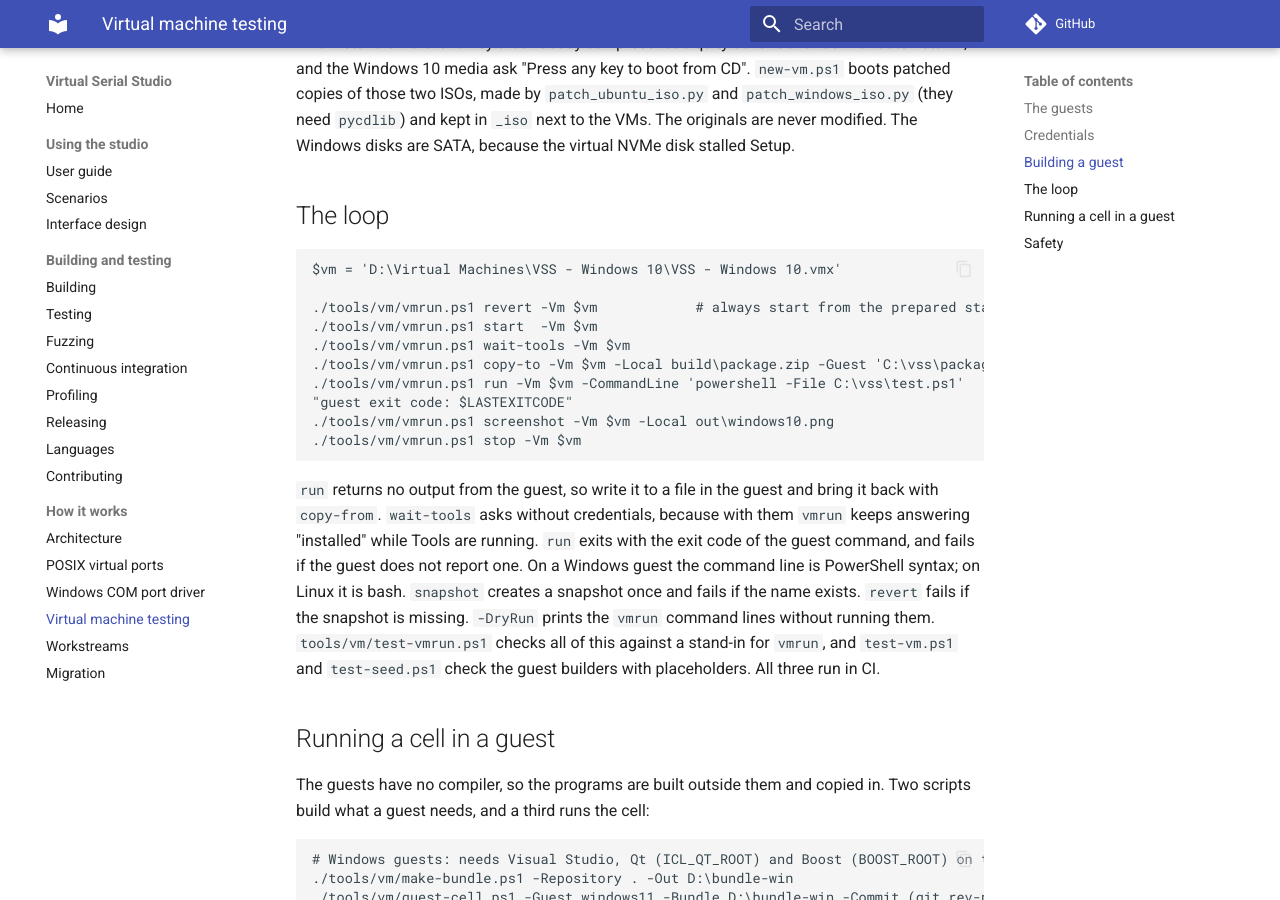
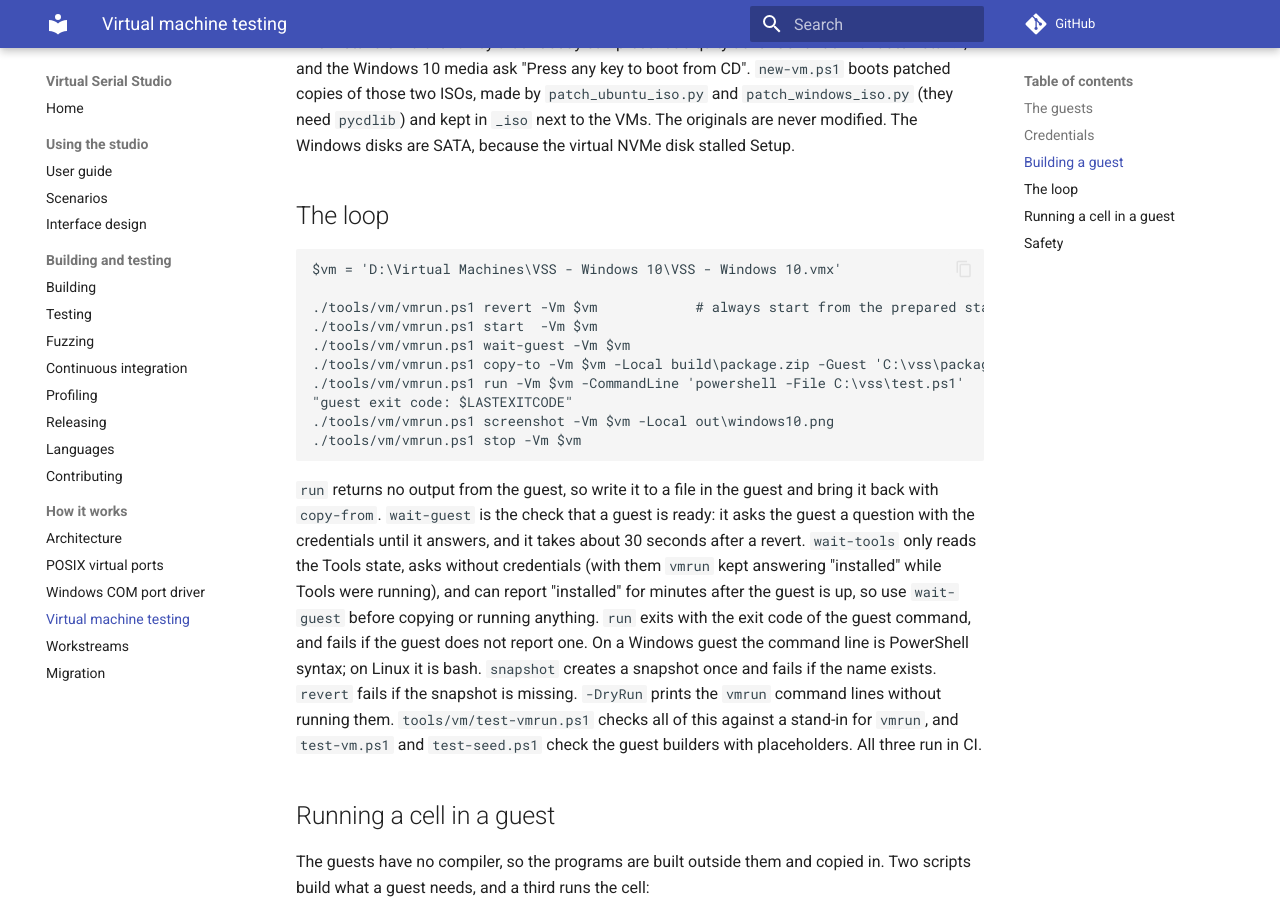
Before and after one commit to iainchesworth/virtual-serial-studio, an MkDocs documentation site: the page built from docs/vm-testing.md, in a window 1280 px wide and 900 px high, scrolled down 1874 px. Built offline with MkDocs 1.6.1 and Material for MkDocs 9.7.7, drawn with Linux system fonts in a browser that asks for light colours; comment, search, counter and statistics services are not loaded.

Commit message:
Wait for the guest, not for Tools, before a guest cell copies anything
checkToolsState can answer installed for minutes after a guest is up, until a call with the credentials reaches it. guest-cell.ps1 now uses wait-guest, which asks the guest a question with the credentials, and vm-testing.md says so.

Signed-off-by: Iain Chesworth <iain.chesworth@gmail.com>

````diff
--- a/docs/vm-testing.md
+++ b/docs/vm-testing.md
@@ -66,7 +66,7 @@ $vm = 'D:\Virtual Machines\VSS - Windows 10\VSS - Windows 10.vmx'
 
 ./tools/vm/vmrun.ps1 revert -Vm $vm            # always start from the prepared state
 ./tools/vm/vmrun.ps1 start  -Vm $vm
-./tools/vm/vmrun.ps1 wait-tools -Vm $vm
+./tools/vm/vmrun.ps1 wait-guest -Vm $vm
 ./tools/vm/vmrun.ps1 copy-to -Vm $vm -Local build\package.zip -Guest 'C:\vss\package.zip'
 ./tools/vm/vmrun.ps1 run -Vm $vm -CommandLine 'powershell -File C:\vss\test.ps1'
 "guest exit code: $LASTEXITCODE"
@@ -74,7 +74,7 @@ $vm = 'D:\Virtual Machines\VSS - Windows 10\VSS - Windows 10.vmx'
 ./tools/vm/vmrun.ps1 stop -Vm $vm
 ```
 
-`run` returns no output from the guest, so write it to a file in the guest and bring it back with `copy-from`. `wait-tools` asks without credentials, because with them `vmrun` keeps answering "installed" while Tools are running. `run` exits with the exit code of the guest command, and fails if the guest does not report one. On a Windows guest the command line is PowerShell syntax; on Linux it is bash. `snapshot` creates a
+`run` returns no output from the guest, so write it to a file in the guest and bring it back with `copy-from`. `wait-guest` is the check that a guest is ready: it asks the guest a question with the credentials until it answers, and it takes about 30 seconds after a revert. `wait-tools` only reads the Tools state, asks without credentials (with them `vmrun` kept answering "installed" while Tools were running), and can report "installed" for minutes after the guest is up, so use `wait-guest` before copying or running anything. `run` exits with the exit code of the guest command, and fails if the guest does not report one. On a Windows guest the command line is PowerShell syntax; on Linux it is bash. `snapshot` creates a
 snapshot once and fails if the name exists. `revert` fails if the snapshot is missing. `-DryRun` prints the `vmrun` command
 lines without running them. `tools/vm/test-vmrun.ps1` checks all of this against a stand-in for `vmrun`, and `test-vm.ps1` and `test-seed.ps1` check the guest builders with placeholders. All three run in CI.
 
````
Also changed, not shown: 2 other files.
